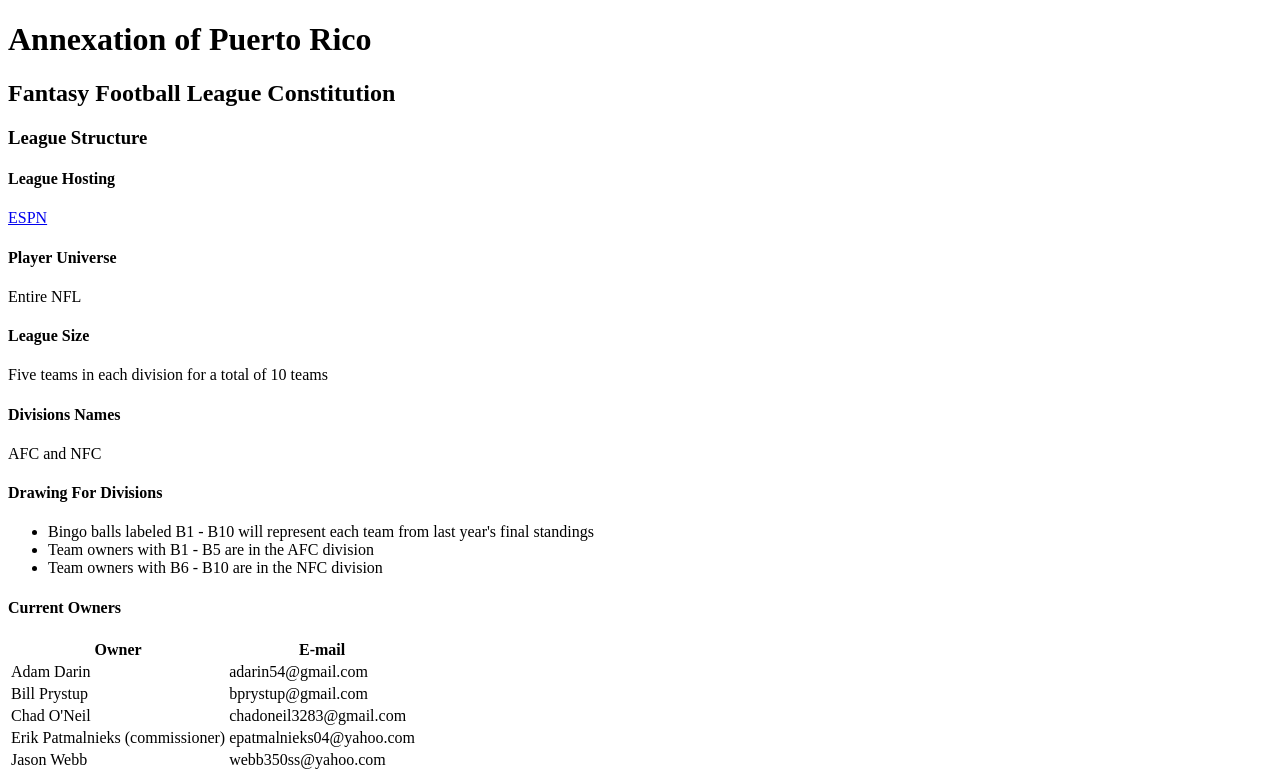
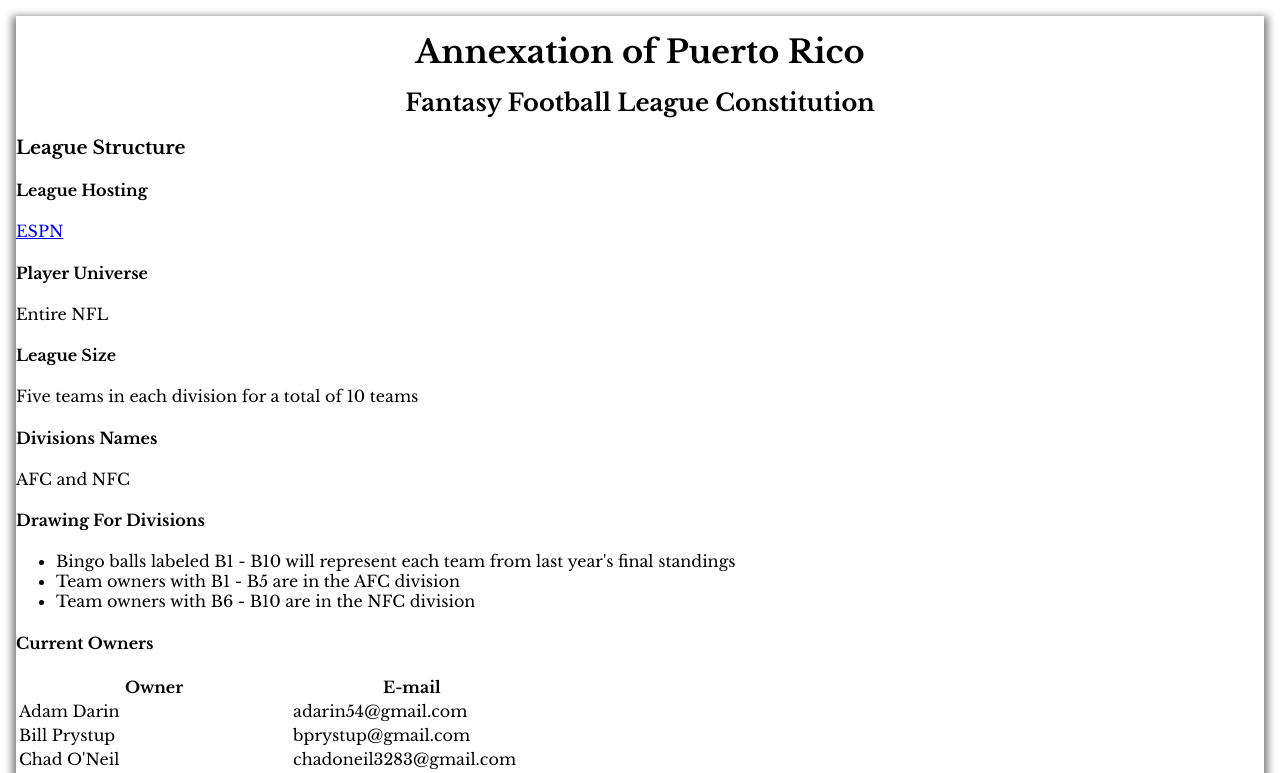
Before and after one commit to epatmalnieks/AOPR, a Vue app: page / in a window 1280 px wide. Shown: the top 773 px of the page. Built offline with nearby package versions, Linux system fonts and the light colour scheme.

Commit message:
Add font and some styling

```diff
--- a/index.html
+++ b/index.html
@@ -5,6 +5,9 @@
     <link rel="icon" type="image/svg+xml" href="/vite.svg" />
     <meta name="viewport" content="width=device-width, initial-scale=1.0" />
     <title>Annexation of Puerto Rico</title>
+    <link rel="preconnect" href="https://fonts.googleapis.com">
+    <link rel="preconnect" href="https://fonts.gstatic.com" crossorigin>
+    <link href="https://fonts.googleapis.com/css2?family=Libre+Baskerville:ital,wght@0,400;0,700;1,400&display=swap" rel="stylesheet">
   </head>
   <body>
     <div id="app"></div>
--- a/package.json
+++ b/package.json
@@ -12,6 +12,7 @@
   },
   "devDependencies": {
     "@vitejs/plugin-vue": "6.0.1",
+    "sass": "1.93.3",
     "vite": "7.1.7"
   }
 }
--- a/src/App.vue
+++ b/src/App.vue
@@ -1,5 +1,7 @@
 <template>
-  <league-constitution />
+  <div class="app-container">
+    <league-constitution />
+  </div>
 </template>
 
 <script>
@@ -12,4 +14,9 @@ export default {
 };
 </script>
 
-<style scoped></style>
+<style lang="scss" scoped>
+.app-container {
+  font-family: 'Libre Baskerville', serif;
+  margin: calcRems(8);
+}
+</style>
--- a/src/components/constitution/LeagueConstitution.vue
+++ b/src/components/constitution/LeagueConstitution.vue
@@ -1,4 +1,5 @@
 <template>
+  <div class="league-constitution">
     <h1>Annexation of Puerto Rico</h1>
     <h2>Fantasy Football League Constitution</h2>
     <league-structure />
@@ -10,6 +11,7 @@
     <draft />
     <player-transactions />
     <voting-records />
+  </div>
 </template>
 
 <script>
@@ -38,4 +40,9 @@ export default {
 };
 </script>
 
-<style scoped></style>
+<style lang="scss" scoped>
+.league-constitution {
+  box-shadow: 0 calcRems(4) calcRems(8) calcRems(4) gray;
+  margin-top: calcRems(16);
+}
+</style>
--- a/src/components/constitution/LeagueStructure.vue
+++ b/src/components/constitution/LeagueStructure.vue
@@ -72,4 +72,4 @@
 
 <script></script>
 
-<style scoped></style>
+<style lang="scss" scoped></style>
--- /dev/null
+++ b/src/global.scss
@@ -0,0 +1,15 @@
+@function calcRems($pixels) {
+    @return ($pixels / 16) * 1rem;
+}
+
+h1 {
+  margin: 0;
+  padding-top: calcRems(16);
+  text-align: center;
+}
+
+h2 {
+  margin: 0;
+  padding-top: calcRems(16);
+  text-align: center;
+}
--- a/vite.config.js
+++ b/vite.config.js
@@ -1,6 +1,17 @@
 import { defineConfig } from 'vite';
 import vue from '@vitejs/plugin-vue';
+import path from 'path';
 
 export default defineConfig({
+  css: {
+    preprocessorOptions: {
+      scss: {
+        additionalData: `@import "${path.resolve(
+          __dirname,
+          'src/global.scss'
+        )}";`,
+      },
+    },
+  },
   plugins: [vue()],
 });
```
Also changed, not shown: src/main.js (+3 -4 lines), src/style.css (deleted), 1 other file (tests, documents, lock files or other folders). Lines whose indentation alone changed are shown as unchanged.
